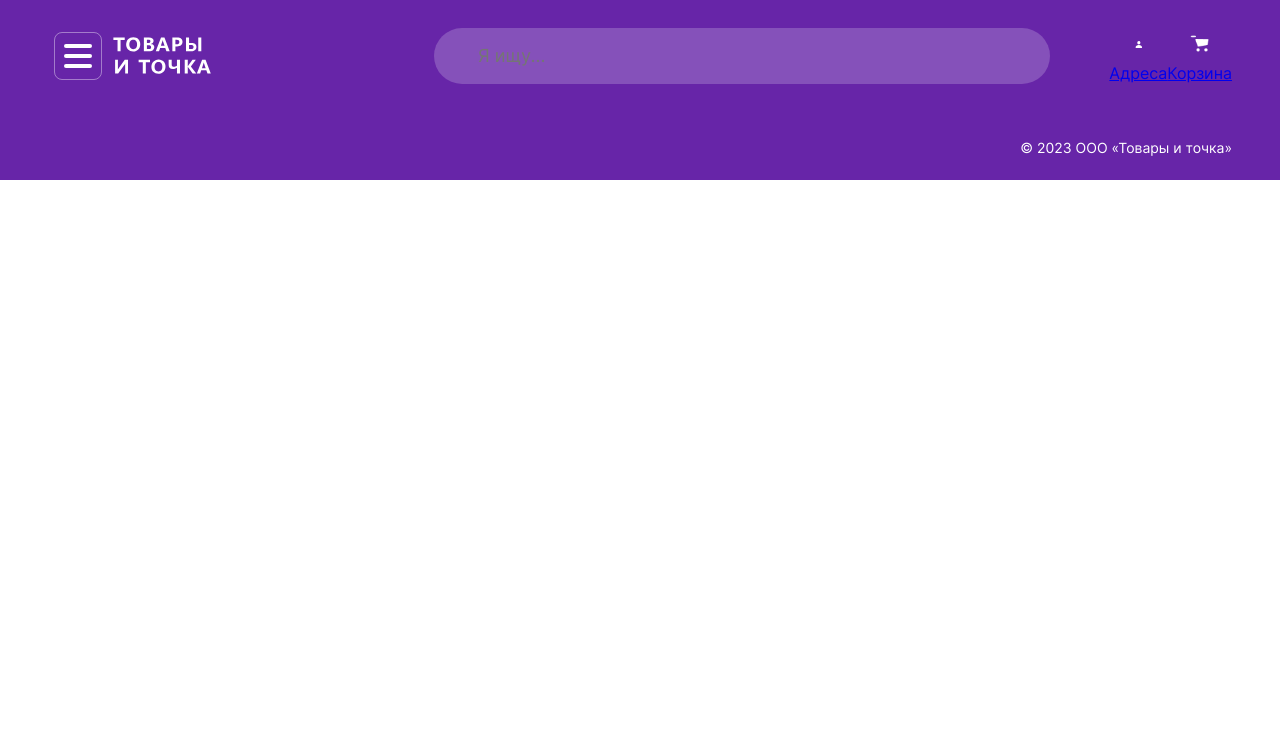
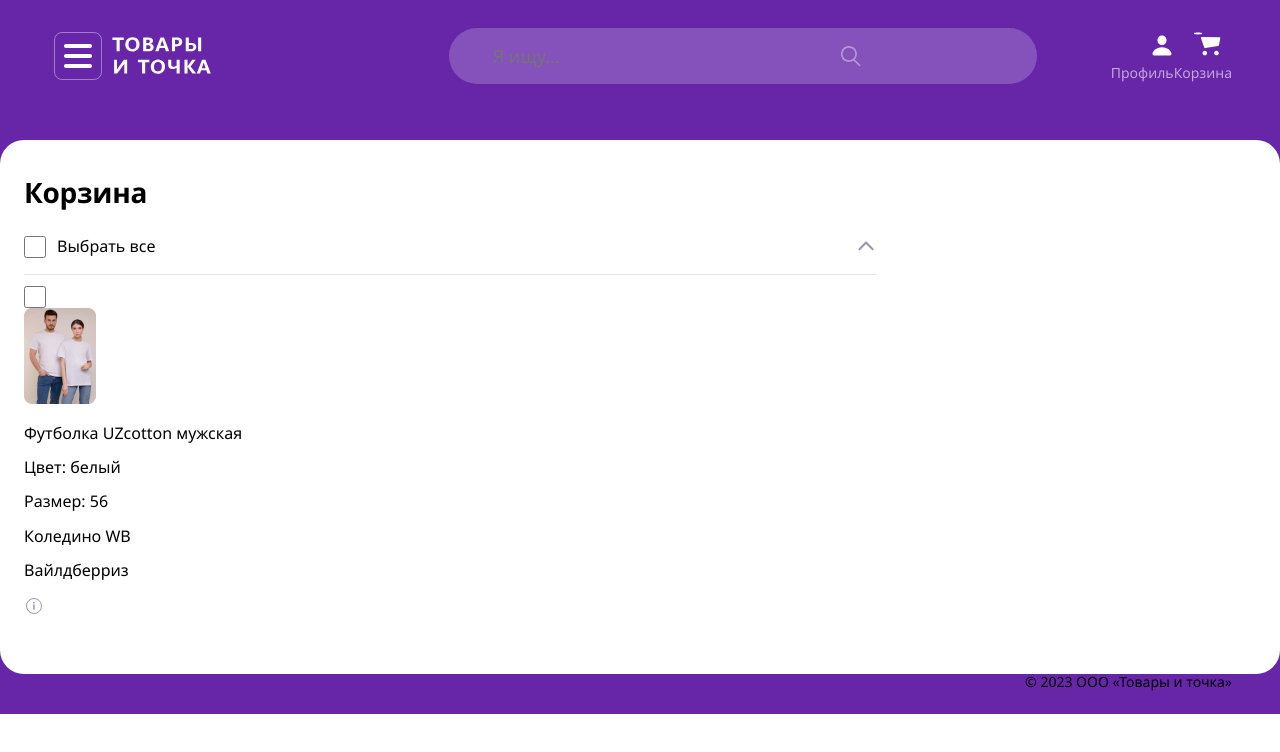
Before and after one commit to BorisChubiryaev/WB-Frontend-L0, a plain HTML site: page index.html in a window 1280 px wide. Drawn offline with Linux system fonts and the light colour scheme.

Commit message:
Added first card

```diff
--- a/blocks/page/page.css
+++ b/blocks/page/page.css
@@ -1,9 +1,9 @@
 .page {
-  background-color: #6725A8;
-  color: #ffffff;
+  background-color: #6725a8;
   width: 100%;
   min-width: 320px;
-  font-family: 'Inter', Arial, sans-serif;
+  font-family: "Segoe UI", Arial, sans-serif;
+  color: #000;
   -moz-osx-font-smoothing: grayscale;
   -webkit-font-smoothing: antialiased;
   -webkit-text-size-adjust: 100%;
--- a/index.html
+++ b/index.html
@@ -16,7 +16,6 @@
             aria-label="Навигация по сайту"
           >
             <img
-              type="button"
               aria-label="Навигация по сайту"
               src="./images/header__burger.svg"
               alt="Кнопка открытия бокового меню"
@@ -31,26 +30,93 @@
         <div class="header__search-catalog">
           <div class="search-catalog__block">
             <input class="search-catalog__input" placeholder="Я ищу..." />
+            <button class="search-catalog__btn"></button>
           </div>
         </div>
 
         <div class="header__navbar-menu">
           <div class="navbar-pc__item">
             <a class="navbar-menu__link" href="#">
-              <span class="navbar-menu__icon navbar-menu__icon--profile"></span>
-              Адреса
+              <span class="navbar-menu__icon navbar-menu__icon--profile">
+                <img src="./images/iconProfile.svg" alt="Профиль" />
+              </span>
+              Профиль
             </a>
           </div>
           <div class="navbar-pc__item">
             <a class="navbar-menu__link" href="#">
-              <span class="navbar-menu__icon navbar-menu__icon--basket"></span>
+              <span class="navbar-menu__icon navbar-menu__icon--basket">
+                <img src="./images/iconBasket.svg" alt="Корзина" />
+              </span>
               Корзина
             </a>
           </div>
         </div>
       </header>
 
-      <main></main>
+      <main class="main">
+        <div class="main-container">
+          <div class="basket-form__content">
+            <h1 class="content__header">Корзина</h1>
+            <div class="content__title">
+              <div class="title__checkbox">
+                <input
+                  class="checkbox__input"
+                  type="checkbox"
+                  name="checkbox_0"
+                  id="checkbox_0"
+                />
+              </div>
+              <div class="title__spoiler">
+                <span class="spoiler__title">Выбрать все</span>
+                <div class="spoiler__image">
+                  <img
+                    class="spoiler__image"
+                    src="./images/iconSpoiler.svg"
+                    alt="Кнопка раскрытия списка корзины"
+                  />
+                </div>
+              </div>
+            </div>
+            <div class="content__position">
+              <div class="position__block">
+                <div class="block__product">
+                  <div class="product__checkbox">
+                    <input
+                      class="checkbox__input"
+                      type="checkbox"
+                      name="checkbox_1"
+                      id="checkbox_1"
+                    />
+                  </div>
+                  <div class="product__photo">
+                    <img class="photo_product" src="./images/product1.png" />
+                  </div>
+                  <div class="product__description">
+                    <p class="description__title">Футболка UZcotton мужская</p>
+                    <div class="description__parametres">
+                      <p class="parametres__color">Цвет: белый</p>
+                      <p class="parametres__size">Размер: 56</p>
+                    </div>
+                    <p class="description__owner">Коледино WB</p>
+                    <div class="description__company">
+                      <p class="company__name">Вайлдберриз</p>
+                      <a href="#" class="company__about">
+                        <img src="./images/aboutIcon.svg" alt="О компании"/>
+                        <div class="about__block" style="opacity: 0; visibility: hidden;">
+                          <div class="block__title">OOO Вайлдберриз</div>
+                          <div class="block__info">ОГРН: 5167746237148</div>
+                          <div class="block__adress">129337, Москва, улица Красная Сосна, 2, корпус 1, стр. 1, помещение&nbsp;2, офис&nbsp;34</div>
+                       </div>
+                      </a>
+                    </div>
+                  </div>
+                </div>
+              </div>
+            </div>
+          </div>
+        </div>
+      </main>
 
       <footer class="footer">
         <p class="footer__copyright">© 2023 ООО «Товары и точка»</p>
--- a/pages/index.css
+++ b/pages/index.css
@@ -22,20 +22,31 @@
 .search-catalog__input {
   font-size: 18px;
   line-height: 24px;
-    transition: background .3s ease 0s;
-    color: rgba(255,255,255,.5);
+  transition: background 0.3s ease 0s;
+  color: rgba(255, 255, 255, 0.5);
   width: 100%;
   padding: 16px 120px 16px 44px;
   margin: 0;
   border-radius: 56px;
-    background: rgba(255,255,255,.2);
+  background: rgba(255, 255, 255, 0.2);
   cursor: pointer;
   appearance: none;
   border: none;
 }
 
 .search-catalog__input:hover {
-    background: rgba(255,255,255,.5);
+  background: rgba(255, 255, 255, 0.5);
+}
+
+.search-catalog__btn {
+  background-image: url(../images/Search.svg);
+  width: 24px;
+  height: 24px;
+  position: absolute;
+  top: 16px;
+  right: 10px;
+  border: none;
+  background-color: transparent;
 }
 
 .header__navbar-menu {
@@ -53,13 +64,105 @@
   position: relative;
 }
 
+.navbar-menu__link {
+  font-size: 14px;
+  line-height: 20px;
+  color: rgba(255, 255, 255, 0.6);
+  text-decoration: none;
+  display: block;
+  cursor: pointer;
+  transition: color 0.3s ease 0s;
+}
+
 .navbar-menu__icon--profile {
   width: 19px;
-    background: url('../images/iconProfile.svg') center/contain no-repeat;
 }
 
 .navbar-menu__icon--basket {
   width: 19px;
-    background: url('../images/iconBasket.png') center/contain no-repeat;
+}
 
+.main-container {
+  border-radius: 24px;
+  background-color: #fff;
+  display: flex;
+  padding: 0 24px;
 }
+
+.basket-form__content {
+  width: calc(100% - 340px - 40px);
+  margin-right: 40px;
+}
+
+.content__header {
+  font-weight: 700;
+  font-size: 28px;
+  line-height: 36px;
+  letter-spacing: -0.01em;
+  margin: 34px 0px 24.5px 0px;
+}
+
+.shop__block {
+  display: flex;
+  flex-direction: column;
+  /* justify-content: center; */
+}
+
+.content__title {
+  margin-bottom: 16px;
+  display: flex;
+  justify-content: space-between;
+  gap: 11px;
+}
+
+.title__checkbox {
+    display: flex;
+    align-items: center;
+}
+
+.checkbox__input {
+    display: block;
+    width: 22px;
+    height: 22px;
+    background: #fff;
+    border: 1px solid #d3d4dd;
+    border-radius: 6px;
+}
+
+.checkbox__input:checked {
+    background: #cb11ab;
+    border-color: #cb11ab;
+    border: 0;
+}
+
+.checkbox__title {
+    font-size: 16px;
+}
+
+.title__spoiler {
+    display: flex;
+    justify-content: space-between;
+    width: 100%;
+    align-items: center;
+    cursor: pointer;
+}
+
+.spoiler__image.active {
+    transform: rotate(180deg);
+}
+
+
+
+.content__position {
+    display: flex;
+    border-top: 1px solid rgba(0, 0, 0, 0.1);
+    padding-top: 11px;
+}
+
+.position__block1 {
+    display: flex;
+}
+
+.product__photo {
+    padding-left: ;
+}
```
Also changed, not shown: images/Search.svg (added), images/aboutIcon.svg (added), images/iconBasket.png (deleted), images/iconBasket.svg (added), images/iconSpoiler.svg (added), images/product1.png (added), 1 other file. Lines whose indentation alone changed are shown as unchanged.
